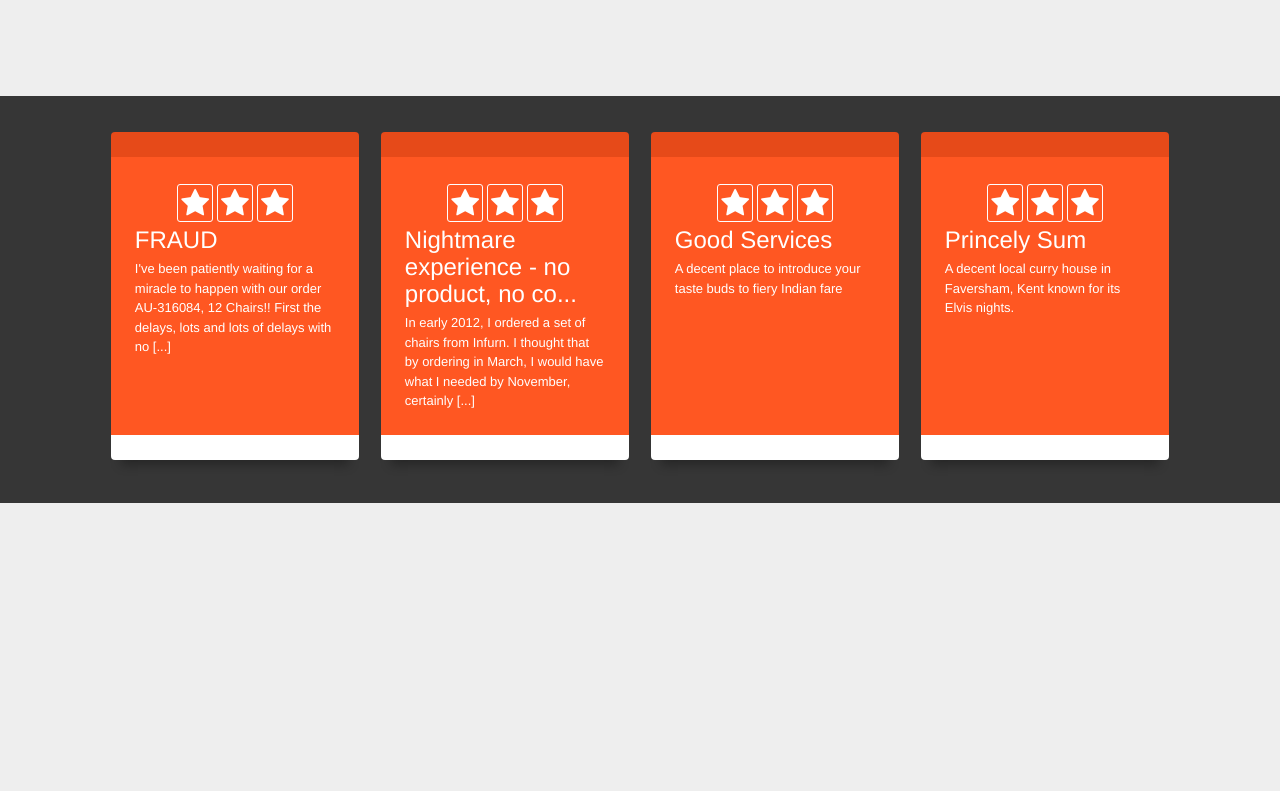
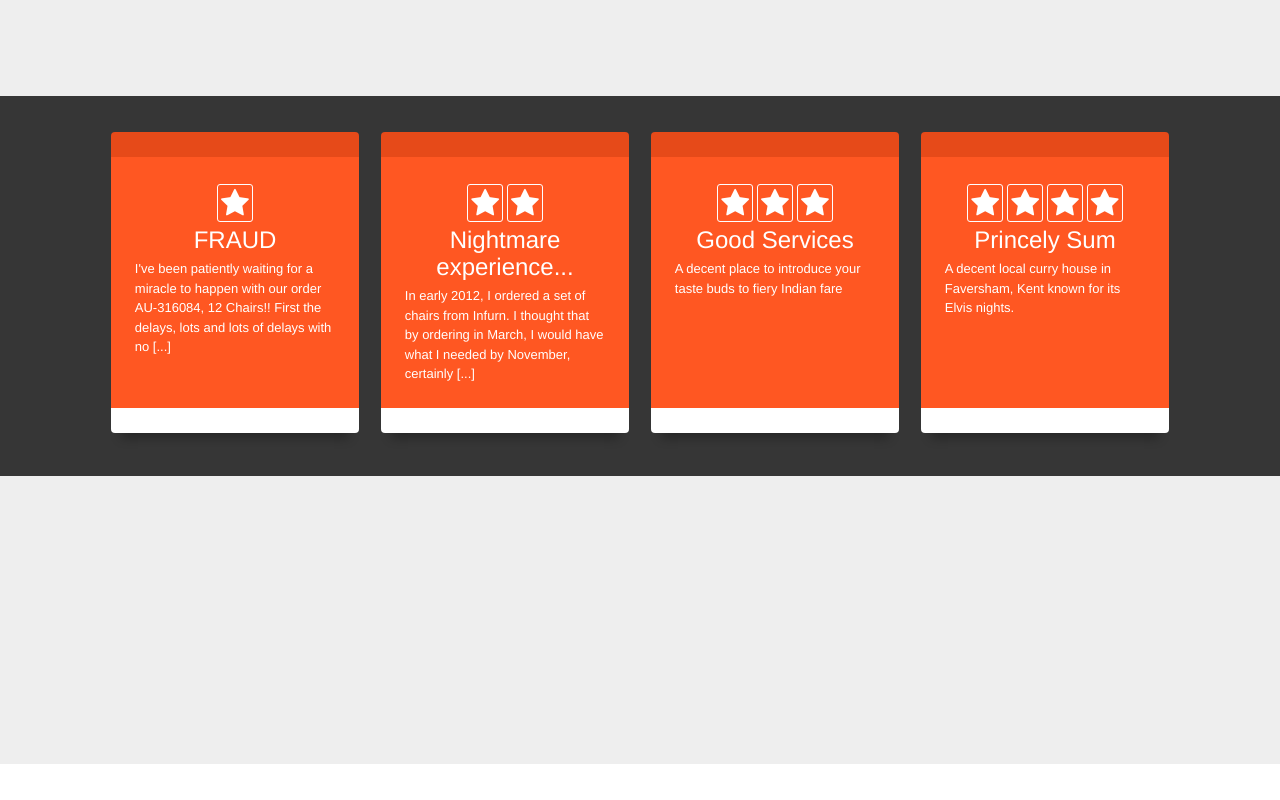
Before and after one commit to mauriziopireddu/trustpilot-widget, an Angular app: page / in a window 1280 px wide. Built offline with nearby package versions, Linux system fonts and the light colour scheme.

Commit message:
custom rating works

```diff
--- a/src/app/reviews-widget/review-detail/review-detail.component.html
+++ b/src/app/reviews-widget/review-detail/review-detail.component.html
@@ -2,7 +2,7 @@
   <div class="card-content">
     <review-star-rating [starRating]="review.starRating"></review-star-rating>
     <!--<img src="{{ getStartsImg() }}"  class="img-responsive" alt="startRating">-->
-    <p class="title">
+    <p class="title is-4 has-text-centered">
       {{ getReviewTitle() }}
     </p>
     <div class="subtitle has-text-centered">
@@ -10,6 +10,7 @@
 
     </div>
     <p>{{ getReviewBody() }}</p>
+
 
     <!--<small class="has-text-right">
       <i class="fa fa-user" aria-hidden="true"></i>
--- a/src/app/reviews-widget/review-detail/review-detail.component.sass
+++ b/src/app/reviews-widget/review-detail/review-detail.component.sass
@@ -8,7 +8,6 @@
 	transition: all 200ms cubic-bezier(0.25, 0.39, 0.39, 2.01)
 	&:hover
 		background-color: #e64a19
-		cursor: pointer
 		transform: scale(1.07)
 		box-shadow: 0px 25px 15px -15px rgba(0,0,0,0.3)
 	.fa
--- a/src/app/reviews-widget/review-detail/review-detail.component.ts
+++ b/src/app/reviews-widget/review-detail/review-detail.component.ts
@@ -18,8 +18,8 @@ export class ReviewDetailComponent {
   }
 
   getReviewTitle(): string {
-    if(this.review.reviewTitle.length > 40)
-      return this.review.reviewTitle.substr(0, 40) + "...";
+    if(this.review.reviewTitle.length > 20)
+      return this.review.reviewTitle.substr(0, 20) + "...";
     return this.review.reviewTitle;
   }
 
--- a/src/app/reviews-widget/review-detail/review-star-rating/review-star-rating.component.html
+++ b/src/app/reviews-widget/review-detail/review-star-rating/review-star-rating.component.html
@@ -1,5 +1,5 @@
 <div>
   <span class="rating">
-    <i *ngFor="let i of fullStars" class="fa fa-star" aria-hidden="true"></i>
+    <i *ngFor="let i of stars" class="fa fa-star" aria-hidden="true"></i>
   </span>
 </div>
--- a/src/app/reviews-widget/review-detail/review-star-rating/review-star-rating.component.ts
+++ b/src/app/reviews-widget/review-detail/review-star-rating/review-star-rating.component.ts
@@ -1,4 +1,4 @@
-import { Component, OnInit, Input } from '@angular/core';
+import { Component, Input, ViewChild, OnInit, ElementRef } from '@angular/core';
 
 @Component({
   selector: 'review-star-rating',
@@ -7,14 +7,20 @@ import { Component, OnInit, Input } from '@angular/core';
 })
 export class ReviewStarRatingComponent implements OnInit {
   @Input() starRating: number;
-  fullStars;
+  private stars;
 
   constructor() { }
 
   ngOnInit() {
-    console.log(this.starRating);
-    this.fullStars = Array(3).fill(1);
-    console.log(this.fullStars);
+    this.stars = this.range(1, this.starRating);
+  }
+
+  private range(start: number, end: number) {
+    const foo: number[] = [];
+    for (let i = start; i <= end; i++) {
+      foo.push(i);
+    }
+    return foo;
   }
 
 }
```
